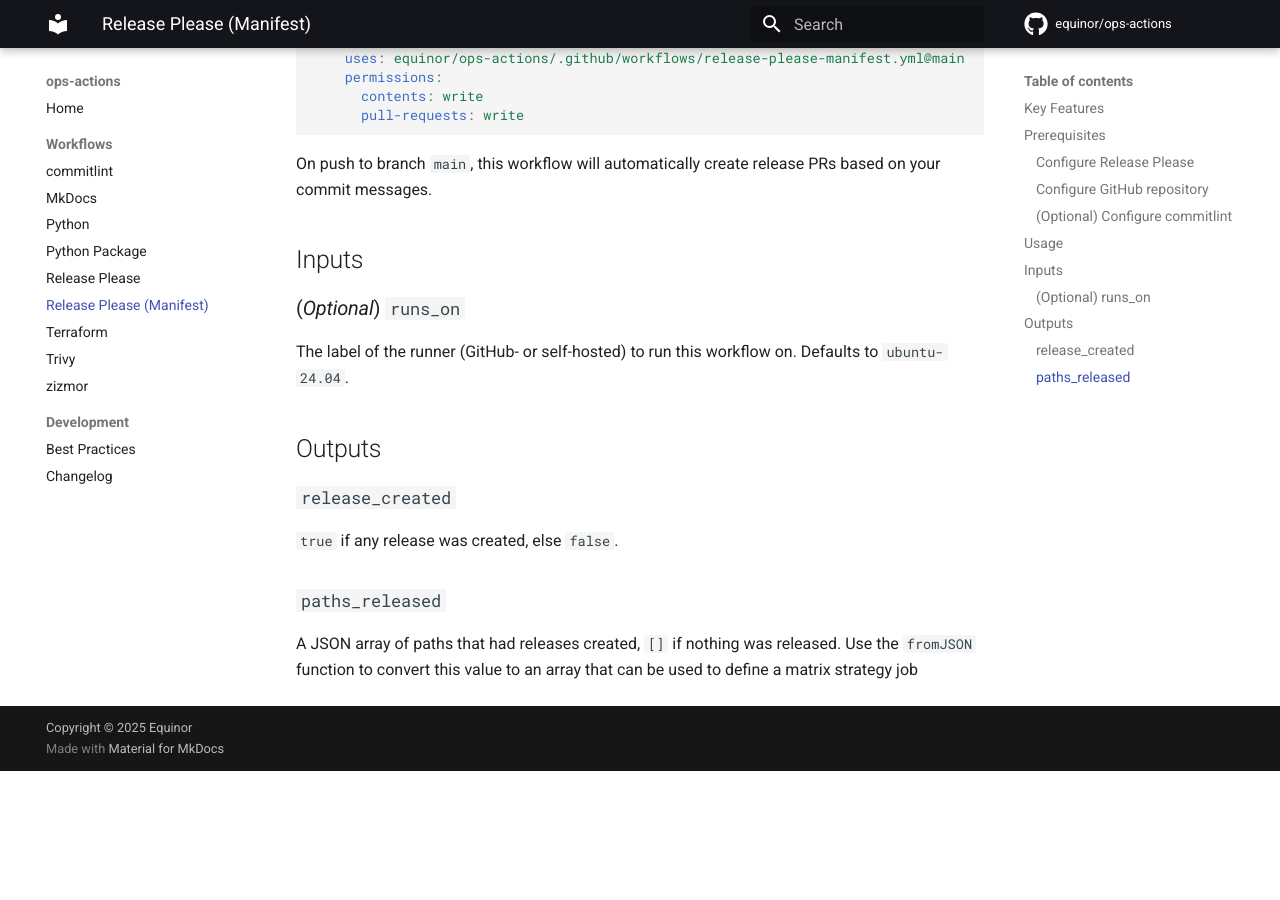
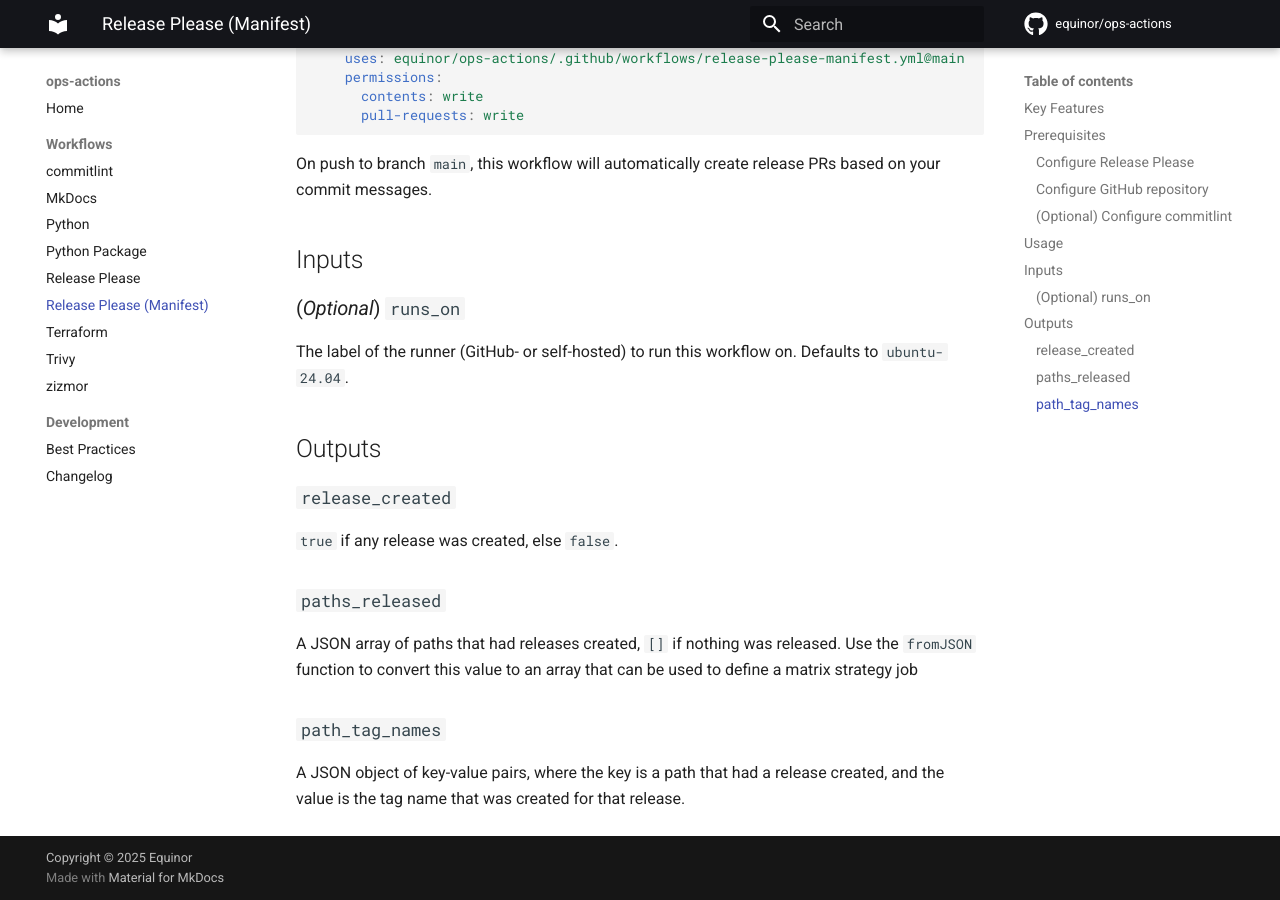
Before and after one commit to equinor/ops-actions, an MkDocs documentation site: the page built from docs/workflows/release-please-manifest.md, in a window 1280 px wide and 900 px high, scrolled down 1691 px. Built offline with MkDocs 1.6.1 and Material for MkDocs 9.7.7, drawn with Linux system fonts in a browser that asks for light colours; comment, search, counter and statistics services are not loaded; before the commit the page ends 2462 px from its top, so only the background shows below that.

Commit message:
feat(release-please-manifest): add output `path_tag_names` (#910)
Add an output `path_tag_names` that contains a JSON object of key-value
pairs, where the key is a path that had a release created, and the value
is the tag name that was created for that release.

The Release Please action dynamically defines outputs for each path that
had a release created. Dynamically defining outputs for a job is not
supported, so we have to convert the entire Release Please action
outputs object to a JSON string, then use jq to construct the static
JSON objects containing the specific outputs that we need.

```diff
--- a/docs/workflows/release-please-manifest.md
+++ b/docs/workflows/release-please-manifest.md
@@ -85,3 +85,7 @@
 ### `paths_released`
 
 A JSON array of paths that had releases created, `[]` if nothing was released. Use the `fromJSON` function to convert this value to an array that can be used to define a matrix strategy job
+
+### `path_tag_names`
+
+A JSON object of key-value pairs, where the key is a path that had a release created, and the value is the tag name that was created for that release.
```
Also changed, not shown: 1 other file.
